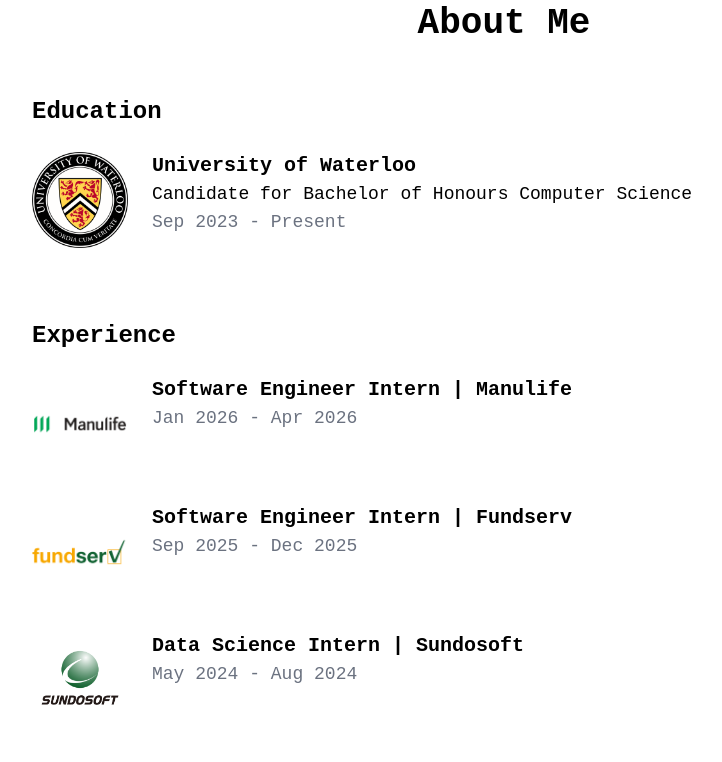
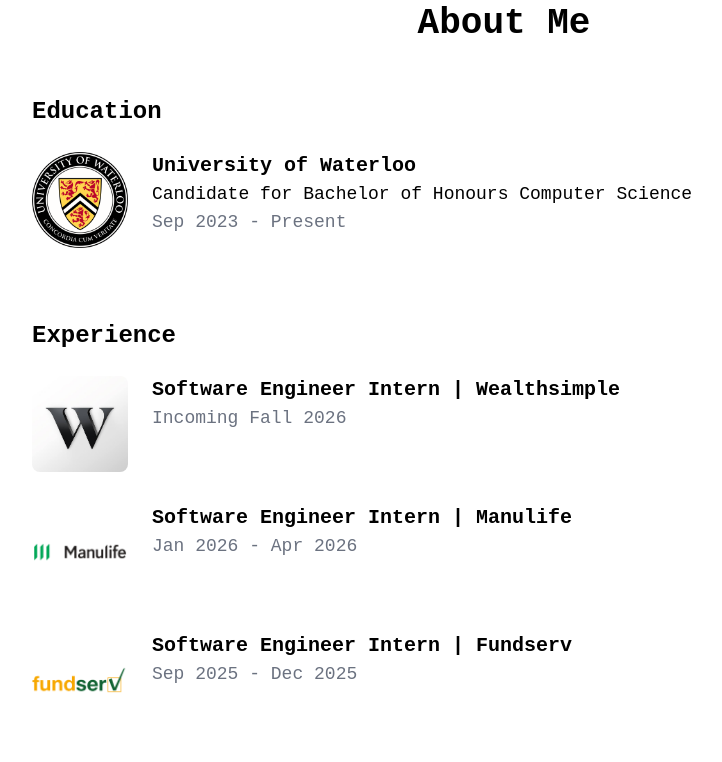
Before and after one commit to hhn2/portfolio, a Next.js app: page / in a window 1280 px wide. Shown: the part 940-1702 px from the top of the page, without its empty margins (136-858 px from the left). Built offline with nearby package versions, Linux system fonts and the light colour scheme.

Commit message:
added fall co-op

```diff
--- a/components/AboutSection.tsx
+++ b/components/AboutSection.tsx
@@ -24,6 +24,11 @@
 ]
 
 const experiences = [
+  {
+    title: "Software Engineer Intern | Wealthsimple",
+    date: "Incoming Fall 2026",
+    image: "wealthsimple.png"
+  },
   {
     title: "Software Engineer Intern | Manulife",
     date: "Jan 2026 - Apr 2026",
```
Also changed, not shown: public/wealthsimple.png (added).
